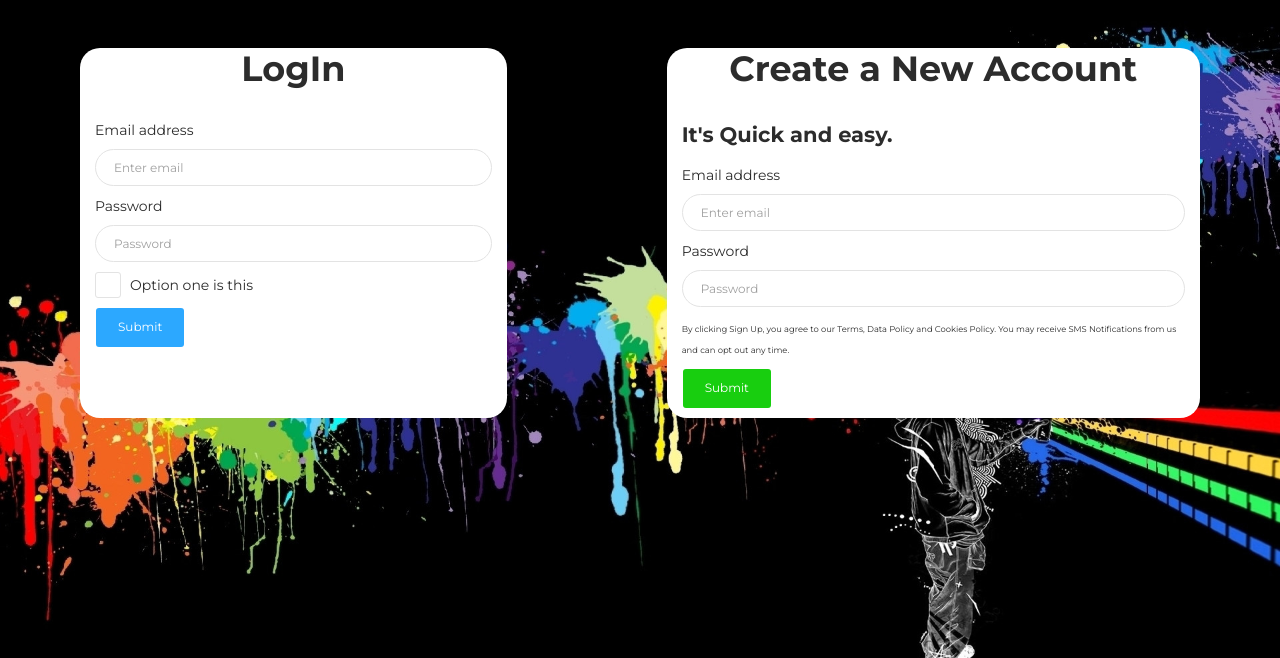
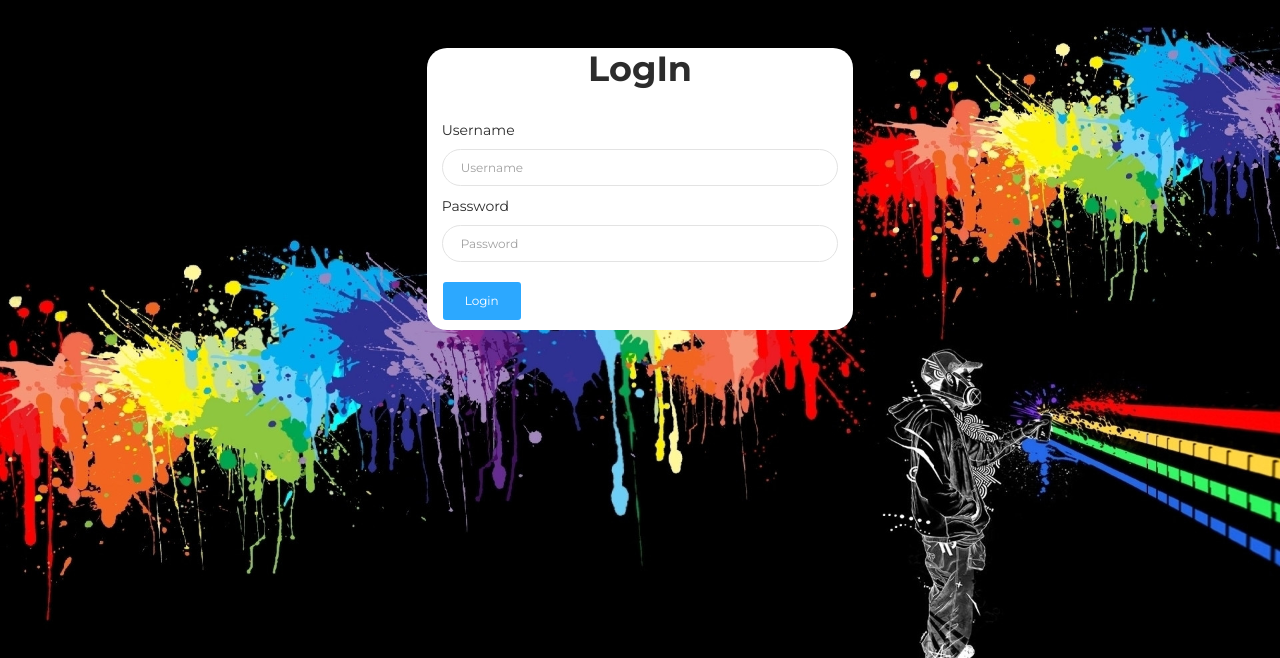
Before and after one commit to khalelogram/blog-ksa, a PHP site: page /page/user/login.php in a window 1280 px wide. Shown: the top 658 px of the page. Run offline with PHP 8.4, Linux system fonts and the light colour scheme; some libraries are stand-ins or nearby versions.

Commit message:
features/emman-login-back-end

```diff
--- /dev/null
+++ b/function/config.php
@@ -0,0 +1,14 @@
+<?php
+
+// Change this to your connection info.
+	$DATABASE_HOST = 'localhost';
+	$DATABASE_USER = 'root';
+	$DATABASE_PASS = '';
+	$DATABASE_NAME = 'blog_db';
+	// Try and connect using the info above.
+	$con = mysqli_connect($DATABASE_HOST, $DATABASE_USER, $DATABASE_PASS, $DATABASE_NAME);
+	if ( mysqli_connect_errno() ) {
+		// If there is an error with the connection, stop the script and display the error.
+		die ('Failed to connect to MySQL: ' . mysqli_connect_error());
+	}
+?>
--- a/function/function.php
+++ b/function/function.php
@@ -0,0 +1,6 @@
+<?php
+//////////// FUNCTION TO REMOVE SLASHES AND TO REMOVE SPACES //////////
+function inject_checker ($con, $field){
+return (htmlentities(trim(mysqli_real_escape_string($con, $field))));
+}
+?>
--- /dev/null
+++ b/function/user_function.php
@@ -0,0 +1,41 @@
+<?php
+require_once("config.php");
+require_once("function.php");
+
+function login(){
+	if(isset($_POST['login_submit'])){
+	$login_username = htmlentities($_POST['u_name']);
+	$login_password = htmlentities($_POST['pwd']);
+	GLOBAL $con;
+			$query = " SELECT * FROM `users_tbl` WHERE `username` = '{$login_username}' AND `password` = '{$login_password}' ";
+			$run_query = mysqli_query($con, $query);
+
+			if(mysqli_num_rows($run_query) > 0){
+			session_start();
+			while($result = mysqli_fetch_assoc($run_query)){
+			$user_id = $result['id'];
+			$_SESSION['user'] = $user_id;
+			?>
+			<script type="text/javascript">
+				window.location.href = "index.php";
+
+			</script>
+			<?php
+			}
+			}
+			else{
+			$error_msg = "Login Failed";
+			}
+		}
+	}
+function user_logout(){
+		if(isset($_POST['logout_btn'])) {
+			session_destroy();
+			?>
+				<script type="text/javascript">
+					window.location.href = "login.php";
+				</script>
+			<?php
+		}
+	}
+?>
--- a/includes/link/css_link.php
+++ b/includes/link/css_link.php
@@ -9,3 +9,4 @@
 	<link href="../../assets/demo/demo.css" rel="stylesheet" />
 	<link rel="stylesheet" href="https://cdnjs.cloudflare.com/ajax/libs/animate.css/3.7.2/animate.min.css">
 	<link href="https://unpkg.com/aos@2.3.1/dist/aos.css" rel="stylesheet">
+	<link href="https://cdnjs.cloudflare.com/ajax/libs/limonte-sweetalert2/8.11.8/sweetalert2.min.css" rel="stylesheet">
--- a/includes/link/js_link.php
+++ b/includes/link/js_link.php
@@ -16,6 +16,7 @@
 
 	<script src="https://unpkg.com/aos@2.3.1/dist/aos.js"></script>
 	<script src="https://cdnjs.cloudflare.com/ajax/libs/animejs/2.0.2/anime.min.js"></script>
+	<script src="https://cdnjs.cloudflare.com/ajax/libs/sweetalert/2.1.2/sweetalert.min.js"></script>
 
 
 	<script type="text/javascript">
--- a/includes/navbar.php
+++ b/includes/navbar.php
@@ -43,6 +43,9 @@
               <p class="d-lg-none d-xl-none">Instagram</p>
             </a>
           </li>
+          <form method="POST">
+          <button class="btn btn-danger" name="logout_btn">Logout</button>
+          </form>
         </ul>
       </div>
     </div>
--- a/index.php
+++ b/index.php
@@ -1,3 +1,3 @@
 <script type="text/javascript">
-  window.location.href = 'page/user/index.php';
+  window.location.href = 'page/user/login.php';
 </script>
--- a/page/user/login.php
+++ b/page/user/login.php
@@ -1,51 +1,30 @@
+<?php
+include '../../function/user_function.php';
+
+?>
+
 <!DOCTYPE html>
 <html>
 <head>
 	<?php include '../../includes/link/css_link.php'?>
-
 	<title></title>
 
 </head>
 
 <body style="background-image: url('../../assets/img/local.jpg'); background-size: cover;">
 	<div class="container-fluid">
-		<div class="row justify-content-around mt-5">
-		<form class="col-md-4" style="background-color: #ffffff; border-radius: 20px;">
+		<div class="row justify-content-around my-5">
+			<form method="POST" class="col-md-4" style="background-color: #ffffff; border-radius: 20px;">
 				<h2 class="text-center">LogIn</h2>
 				<div class="form-group">
-				<label for="exampleInputEmail1">Email address</label>
-				<input type="email" class="form-control" id="exampleInputEmail1" aria-describedby="emailHelp" placeholder="Enter email">
+					<label>Username</label>
+					<input type="text" class="form-control" name="u_name" autocomplete="off" placeholder="Username" required>
 				</div>
 				<div class="form-group">
-				<label for="exampleInputPassword1">Password</label>
-				<input type="password" class="form-control" id="exampleInputPassword1" placeholder="Password">
+					<label>Password</label>
+					<input type="password" class="form-control" name="pwd" autocomplete="off" placeholder="Password" required>
 				</div>
-			<div class="form-check">
-				<label class="form-check-label">
-					<input class="form-check-input" type="checkbox" value="">
-					Option one is this
-					<span class="form-check-sign">
-						<span class="check"></span>
-					</span>
-				</label>
-			</div>
-			<button type="submit" class="btn btn-info">Submit</button>
-		</form>
-
-		<form class="col-md-5" style="background-color: #ffffff; border-radius: 20px;">
-			<h2 class="text-center">Create a New Account</h2>
-			<h4>It's Quick and easy.</h4>
-		<div class="form-group">
-			<label for="exampleInputEmail1">Email address</label>
-			<input type="email" class="form-control" id="exampleInputEmail1" aria-describedby="emailHelp" placeholder="Enter email">
-		</div>
-		<div class="form-group">
-			<label for="exampleInputPassword1">Password</label>
-			<input type="password" class="form-control" id="exampleInputPassword1" placeholder="Password">
-		</div>
-			<small class="muted">By clicking Sign Up, you agree to our Terms, Data Policy and Cookies Policy. You may receive SMS Notifications from us and can opt out any time.</small>
-			<br>
-		<button type="submit" class="btn btn-success">Submit</button>
+				<button type="submit" name="login_submit" class="btn btn-info">Login</button>
 			</form>
 		</div>
 	</div>
@@ -53,4 +32,7 @@
 </body>
 </html>
 
+<?php
+login();
+?>
 	<?php include '../../includes/link/js_link.php'?>
```
Also changed, not shown: function/user_session.php (added, +7 -0 lines), page/user/index.php (+9 -0 lines), config/config.php (added), includes/admin-navbar.php (added). Lines whose indentation alone changed are shown as unchanged.
